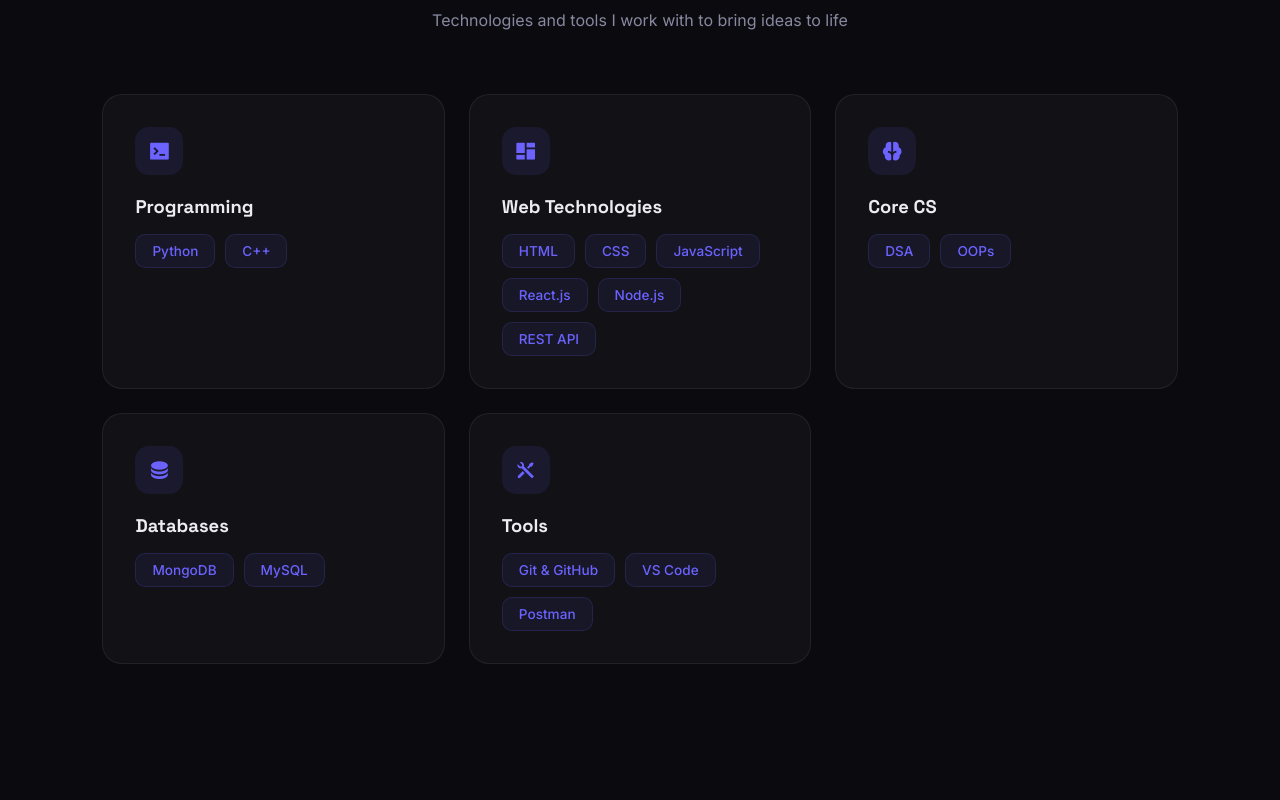
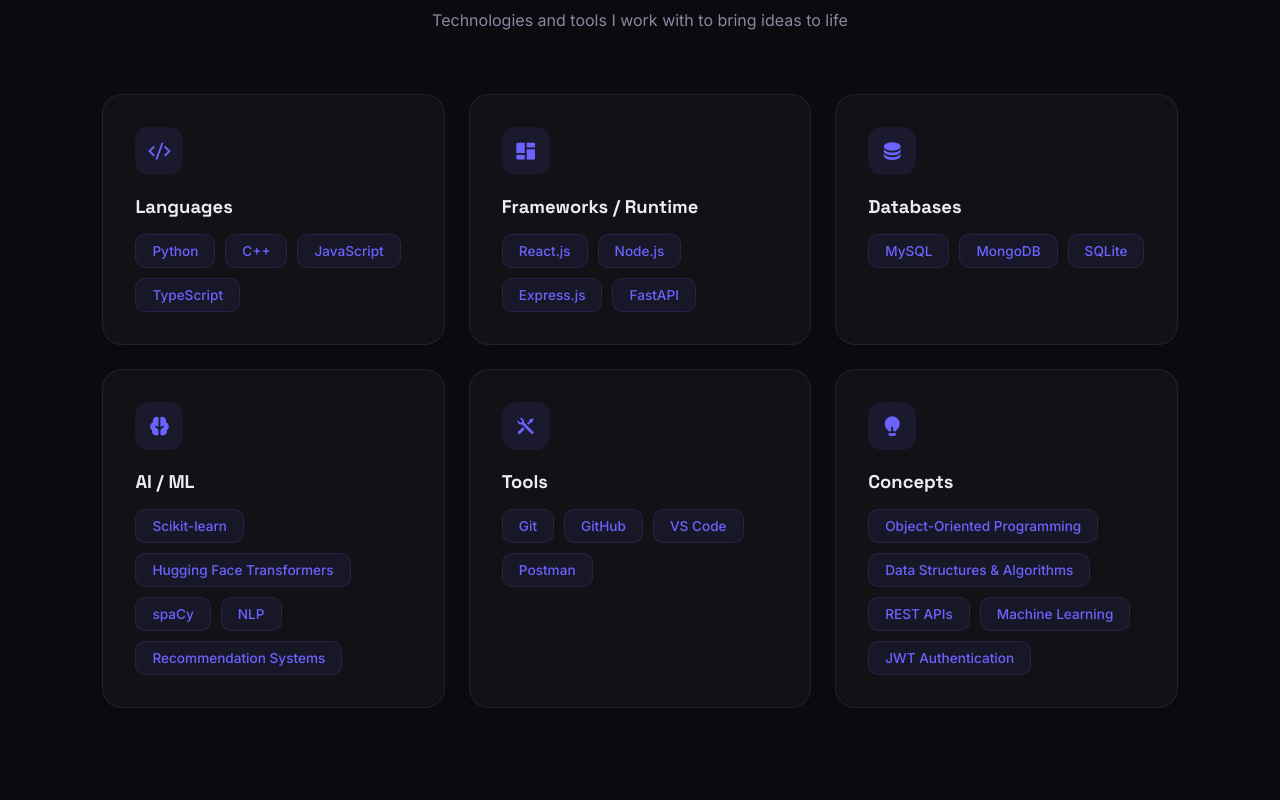
Before and after one commit to sarathiudhai/portfolio, a plain HTML site: page index.html in a window 1280 px wide. Shown: the part 1560-2360 px from the top of the page. Drawn offline with nearby package versions, Linux system fonts and the light colour scheme.

Commit message:
Update CGPA to 7.3 and refresh Technical Skills section

```diff
--- a/index.html
+++ b/index.html
@@ -116,48 +116,64 @@
     </div>
     <div class="skills-grid">
       <div class="skill-category reveal">
-        <div class="skill-icon"><i class="ri-terminal-box-fill"></i></div>
-        <h3>Programming</h3>
+        <div class="skill-icon"><i class="ri-code-s-slash-line"></i></div>
+        <h3>Languages</h3>
         <div class="skill-tags">
           <span class="skill-tag">Python</span>
           <span class="skill-tag">C++</span>
+          <span class="skill-tag">JavaScript</span>
+          <span class="skill-tag">TypeScript</span>
         </div>
       </div>
       <div class="skill-category reveal reveal-delay-1">
         <div class="skill-icon"><i class="ri-layout-masonry-fill"></i></div>
-        <h3>Web Technologies</h3>
+        <h3>Frameworks / Runtime</h3>
         <div class="skill-tags">
-          <span class="skill-tag">HTML</span>
-          <span class="skill-tag">CSS</span>
-          <span class="skill-tag">JavaScript</span>
           <span class="skill-tag">React.js</span>
           <span class="skill-tag">Node.js</span>
-          <span class="skill-tag">REST API</span>
+          <span class="skill-tag">Express.js</span>
+          <span class="skill-tag">FastAPI</span>
         </div>
       </div>
       <div class="skill-category reveal reveal-delay-2">
-        <div class="skill-icon"><i class="ri-brain-fill"></i></div>
-        <h3>Core CS</h3>
+        <div class="skill-icon"><i class="ri-database-2-fill"></i></div>
+        <h3>Databases</h3>
         <div class="skill-tags">
-          <span class="skill-tag">DSA</span>
-          <span class="skill-tag">OOPs</span>
+          <span class="skill-tag">MySQL</span>
+          <span class="skill-tag">MongoDB</span>
+          <span class="skill-tag">SQLite</span>
         </div>
       </div>
       <div class="skill-category reveal reveal-delay-3">
-        <div class="skill-icon"><i class="ri-database-2-fill"></i></div>
-        <h3>Databases</h3>
+        <div class="skill-icon"><i class="ri-brain-fill"></i></div>
+        <h3>AI / ML</h3>
         <div class="skill-tags">
-          <span class="skill-tag">MongoDB</span>
-          <span class="skill-tag">MySQL</span>
+          <span class="skill-tag">Scikit-learn</span>
+          <span class="skill-tag">Hugging Face Transformers</span>
+          <span class="skill-tag">spaCy</span>
+          <span class="skill-tag">NLP</span>
+          <span class="skill-tag">Recommendation Systems</span>
         </div>
       </div>
       <div class="skill-category reveal reveal-delay-4">
         <div class="skill-icon"><i class="ri-tools-fill"></i></div>
         <h3>Tools</h3>
         <div class="skill-tags">
-          <span class="skill-tag">Git & GitHub</span>
+          <span class="skill-tag">Git</span>
+          <span class="skill-tag">GitHub</span>
           <span class="skill-tag">VS Code</span>
           <span class="skill-tag">Postman</span>
+        </div>
+      </div>
+      <div class="skill-category reveal">
+        <div class="skill-icon"><i class="ri-lightbulb-fill"></i></div>
+        <h3>Concepts</h3>
+        <div class="skill-tags">
+          <span class="skill-tag">Object-Oriented Programming</span>
+          <span class="skill-tag">Data Structures &amp; Algorithms</span>
+          <span class="skill-tag">REST APIs</span>
+          <span class="skill-tag">Machine Learning</span>
+          <span class="skill-tag">JWT Authentication</span>
         </div>
       </div>
     </div>
@@ -282,7 +298,7 @@
           <div class="edu-school">Sri Eshwar College of Engineering</div>
         </div>
         <div class="edu-meta">
-          <div class="edu-score">CGPA: 7.2</div>
+          <div class="edu-score">CGPA: 7.3</div>
           <div class="edu-year">2023 – 2027</div>
         </div>
       </div>
```
